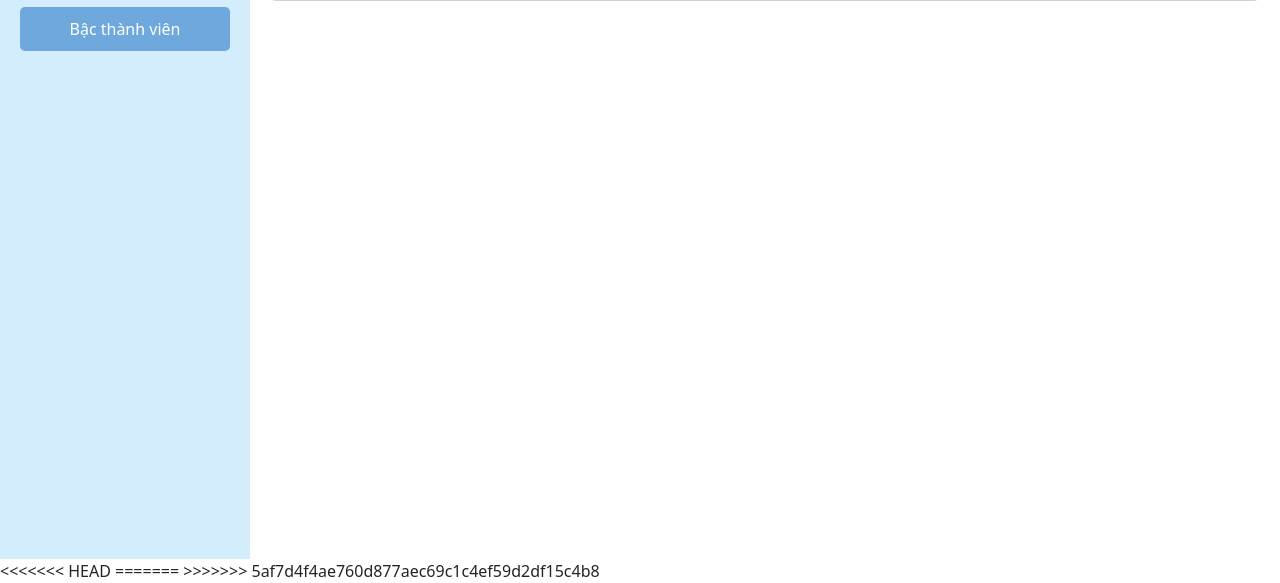
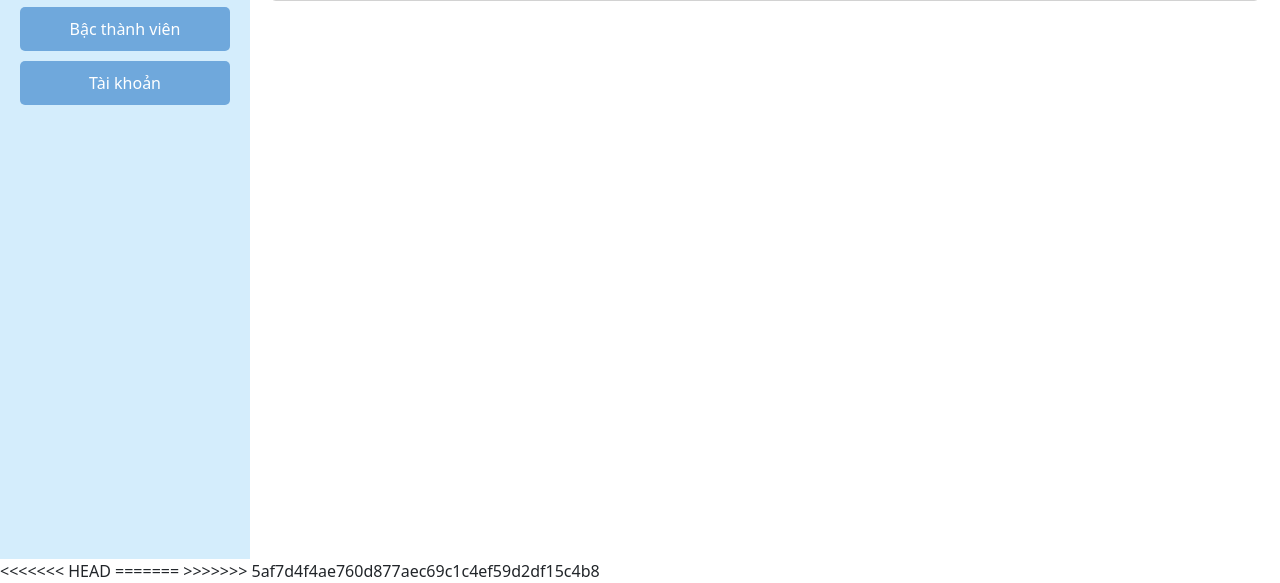
Before and after one commit to MyPhungg/Handwritten-Signature-Verification, a Flask app: page /home/admin/capbac in a window 1280 px wide. Shown: the part 241-824 px from the top of the page. Run offline with Flask 3, Linux system fonts and the light colour scheme; parts of the project's set-up code (start-up, migrations or seed data) failed here and were passed over.

Commit message:
chinhsuaCapBac.html

```diff
--- a/MainCode/templates/admin/chinhsuaCapBac.html
+++ b/MainCode/templates/admin/chinhsuaCapBac.html
@@ -42,6 +42,7 @@
         <a href="{{ url_for('home.danh_sach_cap_bac') }}">
           <div class="menu-item">Bậc thành viên</div>
         </a>
+        <a href="{{ url_for('home.admin_taikhoan') }}"><div class="menu-item active">Tài khoản</div></a>
       </div>
 
       <!-- Main content -->
```
